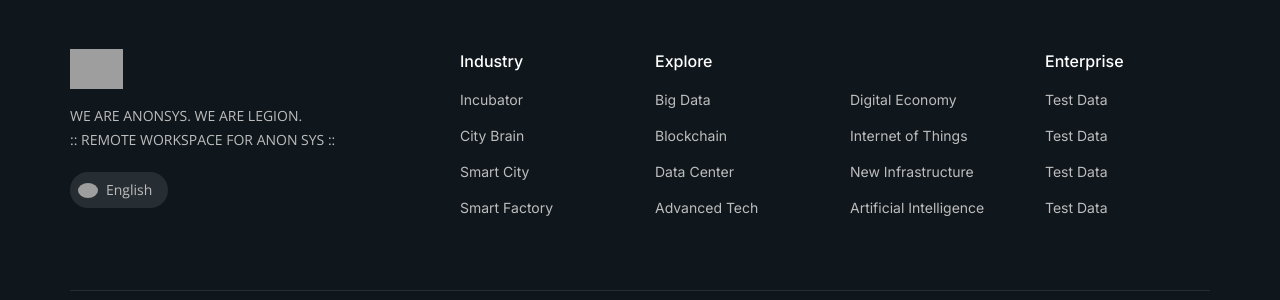
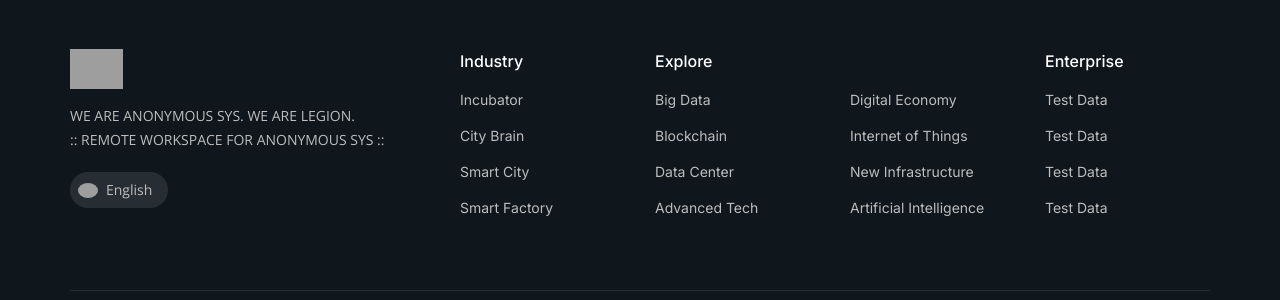
Before and after one commit to anonymous-sys/anonymous-sys.github.io, a Jekyll site: the page built from index.html, in a window 1280 px wide and 900 px high, scrolled down 2362 px. Shown: the part 537-837 px from the top of the window. Built offline with Jekyll 4.4.1, drawn with Linux system fonts in a browser that asks for light colours; some web fonts are replaced; grey boxes are pictures that could not be loaded.

Commit message:
Automation Build - ANONYMOUS SYS (NETWORK STATION)

```diff
--- a/_includes/common/common_ads.html
+++ b/_includes/common/common_ads.html
@@ -4,7 +4,7 @@
       <div class="row">
         <div class="col-12">
           <div class="home__content home__content--center">
-            <h1 class="home__title" style="font-family: 'Anton', sans-serif;">WE ARE <span><b>ANON SYS</b>
+            <h1 class="home__title" style="font-family: 'Anton', sans-serif;">WE ARE <span><b>ANONYMOUS</b>
             </span>. <br>WE ARE <span><b>LEGION</b></span>.</h1>
             <p class="home__text">:: REMOTE WORKSPACE FOR ANON SYS ::</p>
             <p class="home__text">We Will Automatically Close After <span>
--- a/_includes/common/footer.html
+++ b/_includes/common/footer.html
@@ -6,7 +6,7 @@
         <div class="footer__logo">
           <img src="assets/resource/common/anonymous_sys_org-v3.svg" alt="{{ site.title }}">
         </div>
-        <p class="footer__tagline">WE ARE ANONSYS. WE ARE LEGION. <br>:: REMOTE WORKSPACE FOR ANON SYS :: </p>
+        <p class="footer__tagline">WE ARE ANONYMOUS SYS. WE ARE LEGION. <br>:: REMOTE WORKSPACE FOR ANONYMOUS SYS :: </p>
         <div class="footer__lang">
           <a class="footer__lang-btn" href="" role="button" id="dropdownLang" data-toggle="dropdown" aria-haspopup="true" aria-expanded="false">
           <img src="assets/resource/flags/usa.svg" alt="USA">
@@ -104,7 +104,7 @@
               </svg>
             </a>
           </div>
-          <small class="footer__copyright">© 2021 <a href="/" target="_blank">
+          <small class="footer__copyright">© 2021 <a href="{{ site.baseurl }}" target="_blank">
           ANON SYS</a>, Inc.</small>
         </div>
       </div>
```
